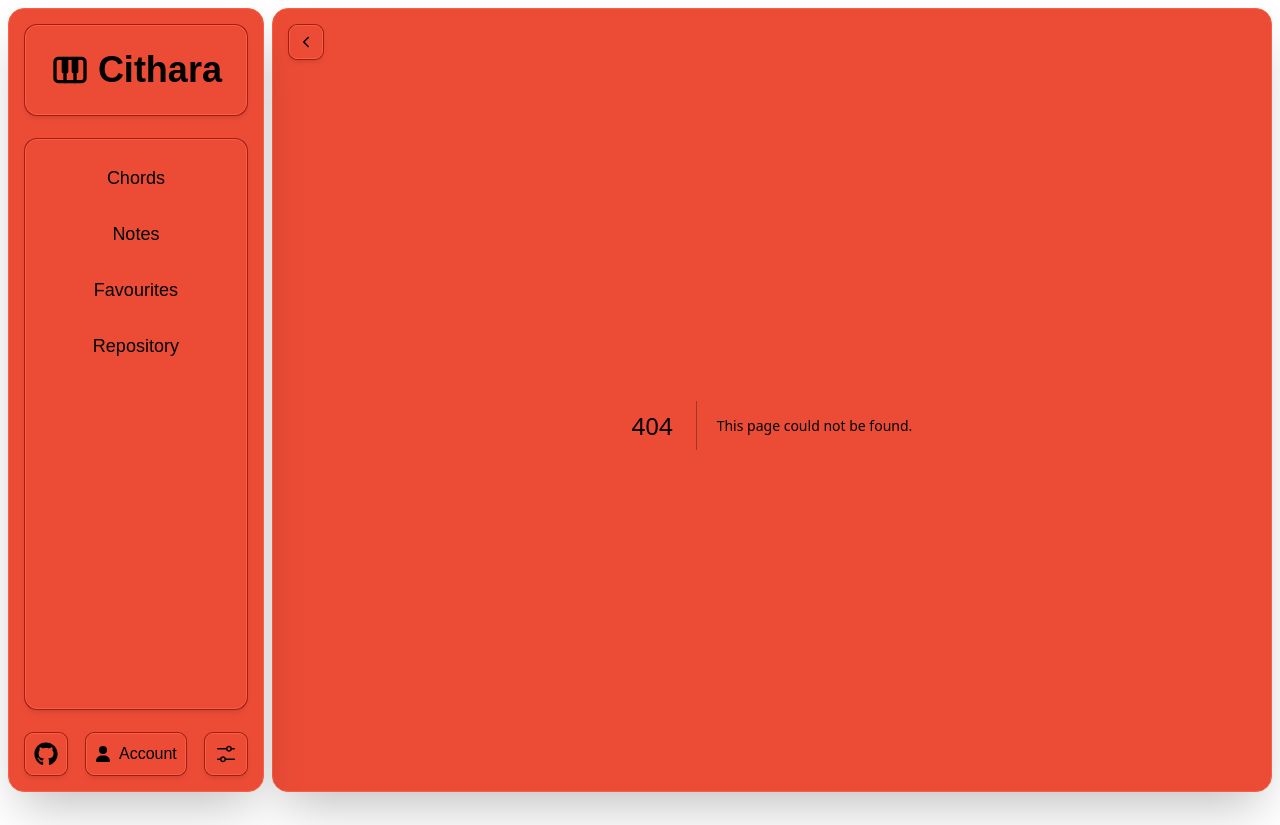
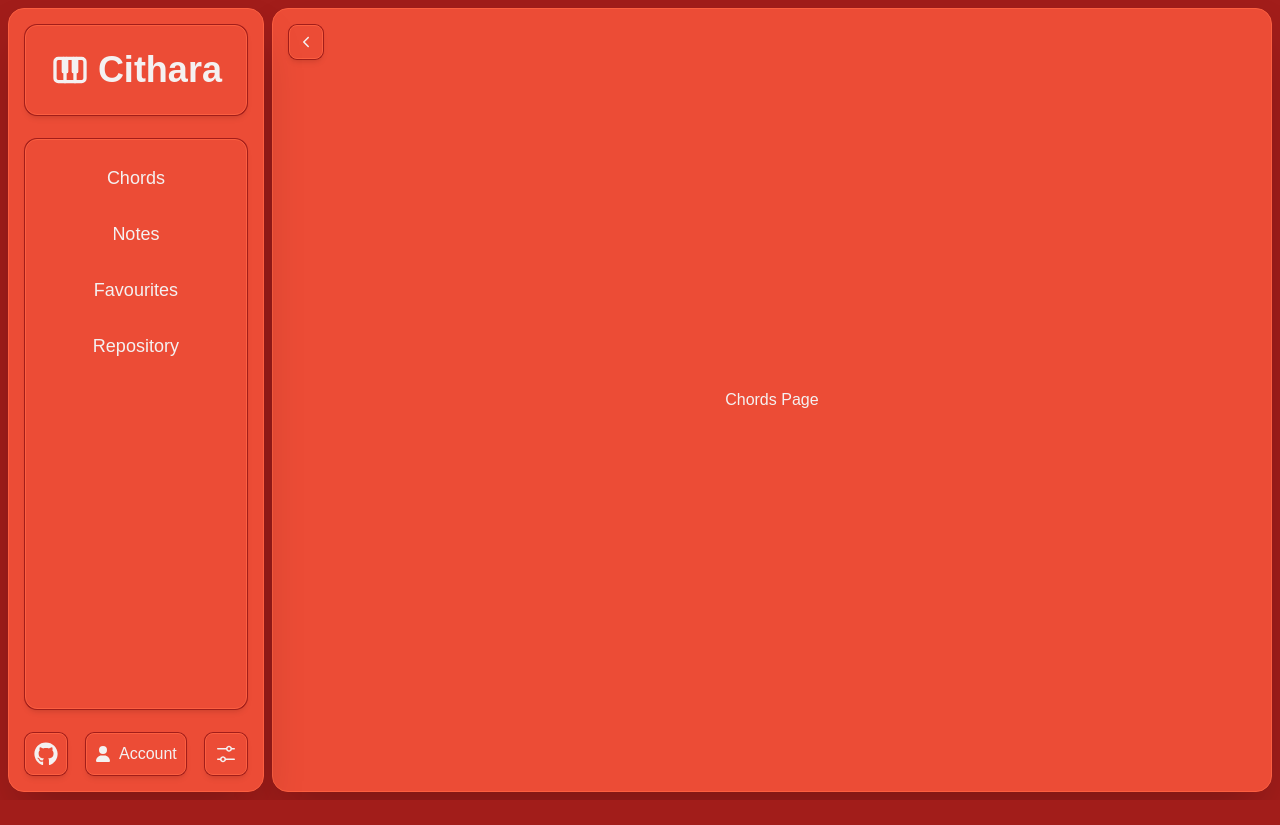
Before and after one commit to ralphmettle/cithara, a Next.js app in the folder frontend/: page /chords in a window 1280 px wide. Before the commit this address had no page. After the commit the page ends 800 px from the top, so only its background shows below. Built offline with nearby package versions, Linux system fonts and the light colour scheme; a web font is replaced by a local one.

Commit message:
minor(pages): added placeholder page routes for sidebar pages

```diff
--- /dev/null
+++ b/frontend/app/chords/page.tsx
@@ -0,0 +1,7 @@
+import React from "react";
+
+export default function Page() {
+  return (
+    <div className="flex justify-center items-center w-full h-full">Chords Page</div>
+  );
+}
--- /dev/null
+++ b/frontend/app/favourites/page.tsx
@@ -0,0 +1,7 @@
+import React from "react";
+
+export default function Page() {
+  return (
+    <div className="flex justify-center items-center w-full h-full">Favourites Page</div>
+  );
+}
--- /dev/null
+++ b/frontend/app/notes/page.tsx
@@ -0,0 +1,7 @@
+import React from "react";
+
+export default function Page() {
+  return (
+    <div className="flex justify-center items-center w-full h-full">Notes Page</div>
+  );
+}
--- /dev/null
+++ b/frontend/app/repository/page.tsx
@@ -0,0 +1,7 @@
+import React from "react";
+
+export default function Page() {
+  return (
+    <div className="flex justify-center items-center w-full h-full">Repository Page</div>
+  );
+}
--- a/frontend/components/Navbar.tsx
+++ b/frontend/components/Navbar.tsx
@@ -17,9 +17,9 @@
       </Link>
       <div className="flex flex-col h-full gap-3 p-4 w-full my-6 rounded-xl shadow-md bg-cithara-button border border-cithara-border-inner ring-cithara-border-outer ring-1 ">
         <NavButton label="Chords" link="/chords" />
-        <NavButton label="Notes" link="#" />
-        <NavButton label="Favourites" link="#" />
-        <NavButton label="Repository" link="#" />
+        <NavButton label="Notes" link="/notes" />
+        <NavButton label="Favourites" link="/favourites" />
+        <NavButton label="Repository" link="/repository" />
       </div>
       <div className="flex items-end w-full">
         <NavbarFooter />
```
